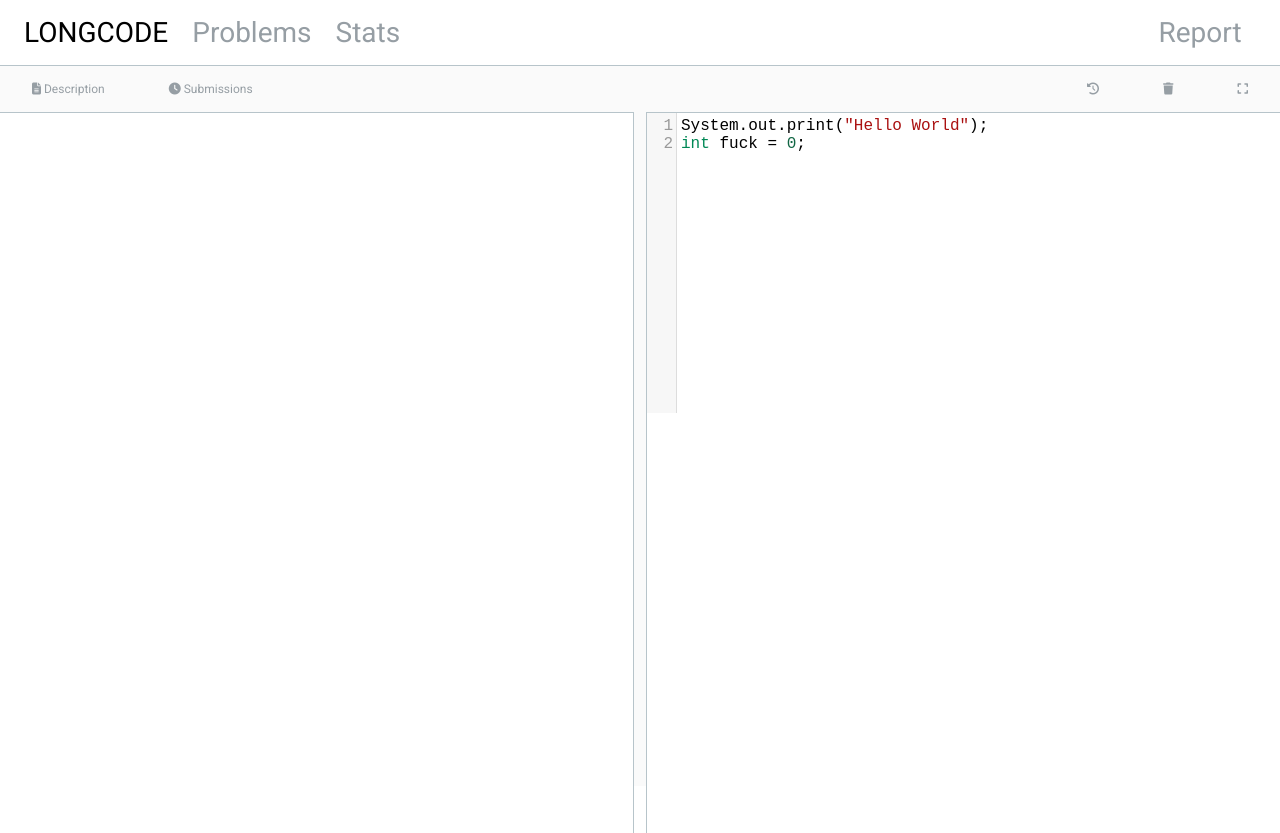
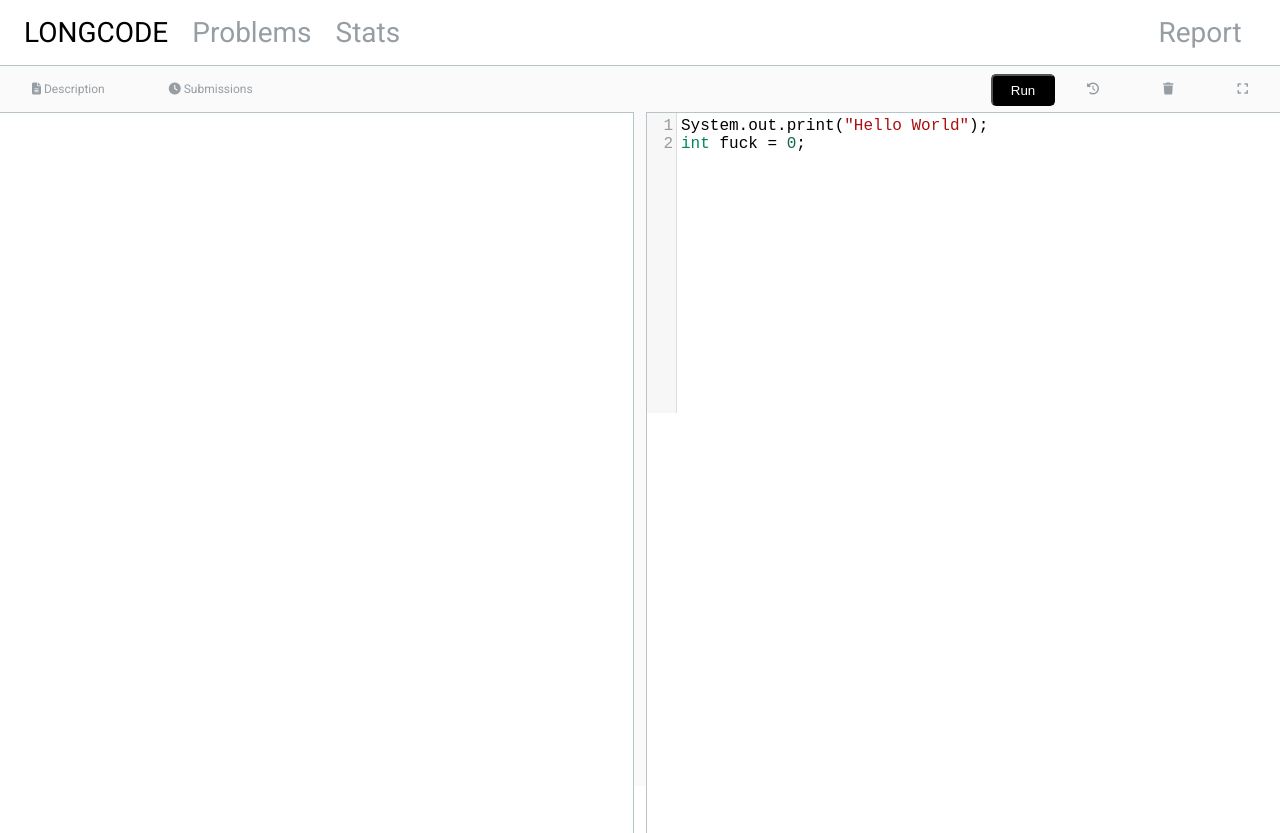
Before and after one commit to DerekZZhu/LongCode, a plain HTML site: page index.html in a window 1280 px wide. Drawn offline with nearby package versions, Linux system fonts and the light colour scheme.

Commit message:
Added run button

```diff
--- a/index.html
+++ b/index.html
@@ -65,6 +65,10 @@
                 <div class="child">
                     <nav class="content-navbar">
                         <ul class="navbar-nav editor-nav">
+                            <li class="buttons">
+                                <button class="btn-dark">Run</button>
+                            </li>
+
                             <li>
                                 <a href="#" class="content-nav-link">
                                     <span><i class="fa-solid fa-clock-rotate-left"></i></span>
--- a/styles/style.css
+++ b/styles/style.css
@@ -45,7 +45,7 @@ body {
     color: black;
 }
 
-/* Main */
+/* Main Content */
 .container {
     display: flex;
     min-height: 90vh;
@@ -76,6 +76,20 @@ body {
     justify-content: flex-end;
 }
 
+.btn-dark {
+    background-color: black;
+    color: white;
+    border-radius: 5px;
+    height: 2rem;
+    width: 4rem;
+    /* padding: 1rem 0rem; */
+}
+
+.buttons {
+    padding-top: 0.5rem;
+    justify-content: flex-start;
+}
+
 /* Drag Bar and Panels */
 .dragbar {
     padding: 0px 6px;
```
